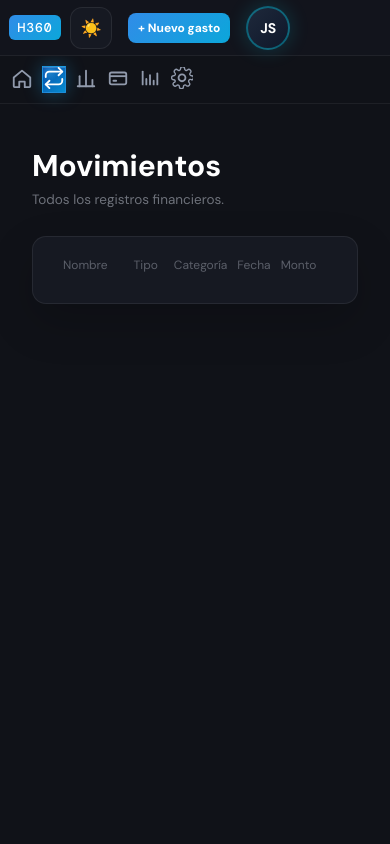
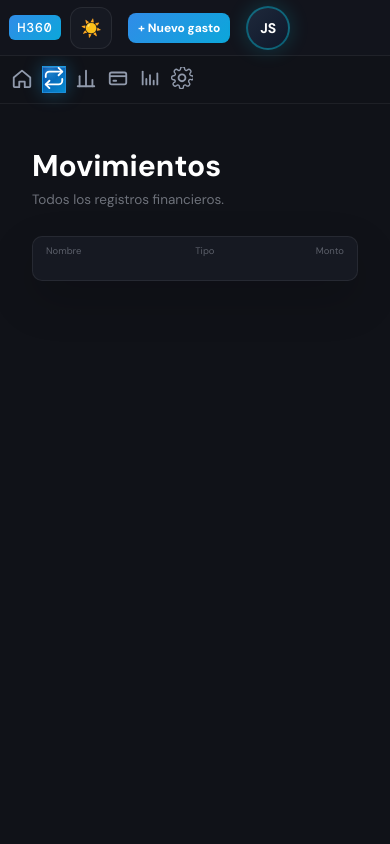
Before and after one commit to viking10881-crypto/horizon-finanzas, a Flask app: page /movimientos in a window 390 px wide. Run offline with Flask 3, Linux system fonts and the light colour scheme; the visitor is signed in with stand-in values (Sample User, id 1); data that the repository does not hold is empty.

Commit message:
mejora en la sesion de movimientos

```diff
--- a/static/css/finanzas.css
+++ b/static/css/finanzas.css
@@ -866,6 +866,11 @@ a {
 
   .tx-date {
     font-size: 1rem;
+  }
+
+  .col-2 {
+    padding: 1.2rem 1rem;
+    gap: 1.6rem;
   }
 }
 
@@ -1525,6 +1530,155 @@ select option {
   background: hsla(0,70%,55%,.18);
 }
 
+/* RESPONSIVE TABLA MOVIMIENTOS */
+@media (max-width: 980px) {
+  .transactions-table {
+    padding: 1.5rem;
+  }
+
+  .transactions-header,
+  .transaction-row {
+    grid-template-columns: 1.5fr 1fr 1fr auto;
+    gap: 0.8rem;
+  }
+
+  .transactions-header {
+    font-size: 1.1rem;
+    padding: 0 0.8rem;
+  }
+
+  .transaction-row {
+    padding: 1rem 0.8rem;
+  }
+
+  .t-category {
+    display: none;
+  }
+
+  .transactions-header span:nth-child(3) {
+    display: none;
+  }
+
+  .t-name {
+    font-size: 1.3rem;
+  }
+
+  .t-date {
+    font-size: 1.1rem;
+  }
+
+  .t-amount {
+    font-size: 1.2rem;
+  }
+}
+
+@media (max-width: 760px) {
+  .transactions-table {
+    padding: 1.2rem;
+  }
+
+  .transactions-header,
+  .transaction-row {
+    grid-template-columns: 1.2fr 0.9fr 1fr auto;
+    gap: 0.6rem;
+  }
+
+  .transactions-header {
+    font-size: 1rem;
+    padding: 0 0.6rem;
+  }
+
+  .transaction-row {
+    padding: 0.9rem 0.6rem;
+  }
+
+  .t-name {
+    font-size: 1.2rem;
+  }
+
+  .t-date {
+    font-size: 1rem;
+  }
+
+  .t-type {
+    font-size: 1rem;
+    padding: 0.3rem 0.7rem;
+  }
+
+  .t-amount {
+    font-size: 1.1rem;
+  }
+
+  .t-delete {
+    width: 2.4rem;
+    height: 2.4rem;
+    font-size: 1.3rem;
+  }
+
+  .t-edit {
+    width: 2.4rem;
+    height: 2.4rem;
+    font-size: 1.3rem;
+  }
+}
+
+@media (max-width: 520px) {
+  .transactions-table {
+    padding: 0.8rem;
+    border-radius: 10px;
+    overflow-x: auto;
+  }
+
+  .transactions-header,
+  .transaction-row {
+    grid-template-columns: 1fr 0.8fr auto;
+    gap: 0.5rem;
+    min-width: fit-content;
+  }
+
+  .transactions-header {
+    font-size: 0.95rem;
+    padding: 0 0.5rem;
+  }
+
+  .transaction-row {
+    padding: 0.7rem 0.5rem;
+  }
+
+  .t-date {
+    display: none;
+  }
+
+  .transactions-header span:nth-child(4) {
+    display: none;
+  }
+
+  .t-type {
+    font-size: 0.9rem;
+    padding: 0.25rem 0.6rem;
+  }
+
+  .t-name {
+    font-size: 1.1rem;
+  }
+
+  .t-amount {
+    font-size: 1rem;
+  }
+
+  .t-delete,
+  .t-edit {
+    width: 2.2rem;
+    height: 2.2rem;
+    font-size: 1.2rem;
+  }
+
+  .t-actions {
+    display: flex;
+    gap: 0.4rem;
+  }
+}
+
 /*insights-panel*/
 
 .insights-panel {
```
